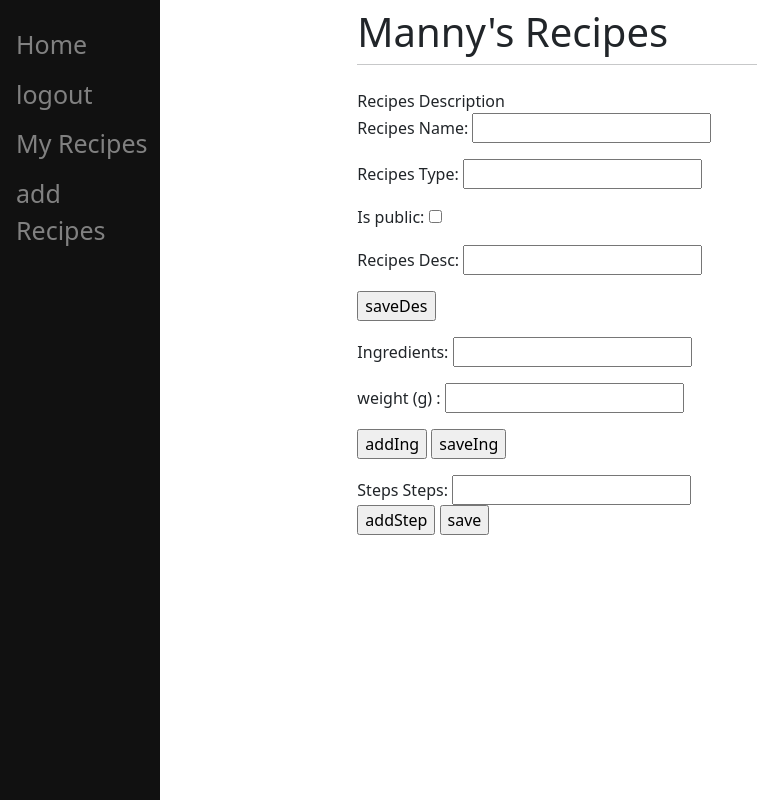
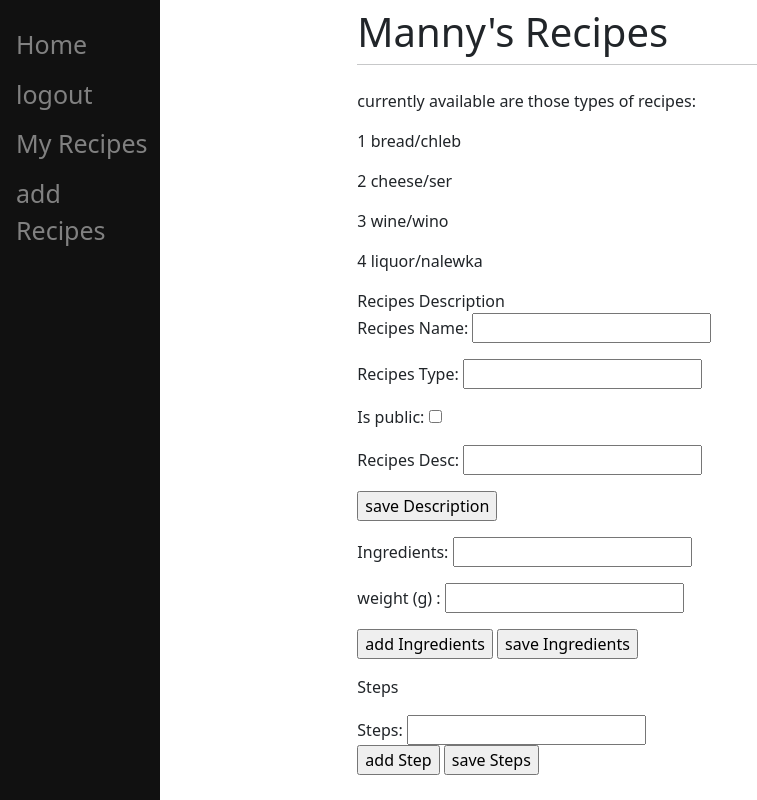
Before and after one commit to lispio/mrClient, a Django app: page /addRecipes in a window 1280 px wide. Shown: the whole page, without its empty margins (0-757 px from the left). Run offline with Django 4.2, Linux system fonts and the light colour scheme.

Commit message:
[WiP] added required jsons for added recipes, added description to welcome page

```diff
--- a/mrSite/mrSite/settings.py
+++ b/mrSite/mrSite/settings.py
@@ -25,7 +25,7 @@ SECRET_KEY = 'django-insecure-2=x#bfik=(5#yomd2psg9ov+l149+&qlnqhz#r-nn*gyd282ts
 # SECURITY WARNING: don't run with debug turned on in production!
 DEBUG = True
 
-ALLOWED_HOSTS = ['127.0.0.1', 'localhost']
+ALLOWED_HOSTS = ['127.0.0.1', 'localhost', '192.168.0.17']
 
 
 # Application definition
--- a/mrSite/mrapp/templates/addRecipes.html
+++ b/mrSite/mrapp/templates/addRecipes.html
@@ -2,11 +2,19 @@
 {% block content%}
 
     <form method="post" action="#">
+        currently available are those types of recipes:
+        <p>
+        <p>1 bread/chleb</p>
+        <p>2 cheese/ser</p>
+        <p>3 wine/wino</p>
+        <p>4 liquor/nalewka</p>
+        </p>
         {% csrf_token %}
         Recipes Description
+
         {{recipesDesc.as_p}}
 
-        <p><input type="Submit" name="saveDes" value="saveDes"/></p>
+        <p><input type="Submit" name="saveDes" value="save Description"/></p>
 
     </form>
 
@@ -22,24 +30,24 @@
 
         {{mingForm.as_p}}
 
-        <p><input type="Submit" name="addIng" value="addIng"/>
-            <input type="Submit" name="saveIng" value="saveIng"/></p>
+        <p><input type="Submit" name="addIng" value="add Ingredients"/>
+            <input type="Submit" name="saveIng" value="save Ingredients"/></p>
 
     </form>
 
     <form method="post" action="#">
             {% csrf_token %}
-            Steps
+            <p>Steps</p>
             {% for step in stepsList %}
                 <li>
-               Step: {{step}}
+                    {{step}}
                 </li>
             {% endfor %}
 
             {{form}}
 
-        <p><input type="Submit" name="addStep" value="addStep"/>
-            <input type="Submit" name="save" value="save"/></p>
+        <p><input type="Submit" name="addStep" value="add Step"/>
+            <input type="Submit" name="save" value="save Steps"/></p>
 
     </form>
 
--- a/mrSite/mrapp/templates/mrQueryTemplate/getTemplate.py
+++ b/mrSite/mrapp/templates/mrQueryTemplate/getTemplate.py
@@ -10,3 +10,4 @@ class mrGetQuery(Enum):
 
 class mrPostQuery(Enum):
     addUser = "http://127.0.0.1:7979/add_user/"
+    addRecipes = "http://127.0.0.1:7979/add_recipes"
--- a/mrSite/mrapp/templates/welcome.html
+++ b/mrSite/mrapp/templates/welcome.html
@@ -4,7 +4,7 @@
     <h1> Welcome to Manny's recipes </h1>
 
     <p>
-        This is a simple demo client for Manny's recipes
+        This is a very simple 'demo/test' client for Manny's recipes, active work on new features will require a "new" front-end
     </p>
     <h2> Recipes </h2>
     <ol>
--- a/mrSite/mrapp/views.py
+++ b/mrSite/mrapp/views.py
@@ -1,3 +1,5 @@
+import json
+
 from django.shortcuts import render, redirect
 
 # Create your views here.
@@ -59,61 +61,125 @@ def signup(request):
 
 
 stepsList = []
-MingList = []
+mingList = []
+desc = []
+recipesInfo = []
+tmpMing = []
 
 
 def newMing(MList):
-    tmpMing = []
     for mgs in MList:
         tmpMing.append({"ming_id": mgs[0], "weight": mgs[1]})
 
-    MingList.clear()
     return tmpMing
+
+
+def getRecipesType(rtype):
+    rt = None
+    if rtype in ['1', 'bread', 'chleb']:
+        rt = 1
+    elif rtype in ['2', 'cheese', 'ser']:
+        rt = 2
+    elif rtype in ['3', 'wine', 'wino']:
+        rt = 3
+    elif rtype in ['4', 'liquor', 'nalewka']:
+        rt = 4
+
+    return rt
+
+
+def recipesIsPublic(info):
+    if info is None:
+        IsPublic = False
+    else:
+        IsPublic = True
+    return IsPublic
+
+
+def addDesc(Info, userid):
+    recInfo = {"name": Info[0][0],
+               "user_id": userid,
+               "recipes_type": getRecipesType(Info[0][1]),
+               "is_public": recipesIsPublic(Info[0][3]),
+               "des": Info[0][2], }
+    return recInfo
 
 
 def prepareStepsJson(stepList):
     tmpSteps = []
-    tmpSn = [sn for sn in range(1, len(stepList)+1)]
+    tmpSn = [sn for sn in range(1, len(stepList) + 1)]
     for s, n in zip(stepList, tmpSn):
         tmp = {"s_num": n, "s_desc": s}
         tmpSteps.append(tmp)
     stepList.clear()
-
     return tmpSteps
 
 
+geI = None
+geM = None
+geS = None
+
+
+def prepareAddRecipesJson(jI, jM, jS):
+    if jI:
+        global geI
+        geI = jI
+    if jM:
+        global geM
+        geM = jM
+    if jS:
+        global geS
+        geS = jS
+
+    if geI and geM and geS:
+        recpiesJson = geI
+        recpiesJson["steps"] = geS
+        recpiesJson["ming"] = geM
+        return recpiesJson
+
+
 def addRecipes(request):
+    jsonInfo = None
+    jsonSteps = None
+    jsonMing = None
+
     if request.method == "POST":
         form = addRecipesForm(request.POST)
         mingForm = addRecipesMing(request.POST)
         recipesDesc = RecipesDesc()
-        print(request.POST)
 
-        if recipesDesc.is_valid():
-            pass
+        if request.POST.get('saveDes'):
+            recipesInfo.append([request.POST.get('recipesName'),
+                                request.POST.get('recipesType'),
+                                request.POST.get('recipesDesc'),
+                                request.POST.get('is_public')])
+
+            jsonInfo = addDesc(recipesInfo, request.user.id)
 
         if form.is_valid():
             if request.POST.get("addStep"):
                 stepsList.append(form.cleaned_data["steps"])
             if request.POST.get("save"):
-                prepareStepsJson(stepsList)
+                jsonSteps = prepareStepsJson(stepsList)
 
         if mingForm.is_valid():
             if request.POST.get("addIng"):
-                MingList.append([mingForm.cleaned_data["ingredients"], mingForm.cleaned_data["weight"]])
-                #newStep(form.cleaned_data["steps"])
+                if mingForm.cleaned_data['ingredients'] == 'woda':
+                    mingList.append([2, mingForm.cleaned_data["weight"]])
+                if mingForm.cleaned_data['ingredients'] == 'maka':
+                    mingList.append([1, mingForm.cleaned_data["weight"]])
             if request.POST.get("saveIng"):
-                newMing(MingList)
-                #prepareStepsJson(stepsList)
-        #if form.is_valid():
-            #if request.POST.get("save"):
-                #print(request.POST.get())
-        #newStesps(form.cleaned_data["steps"])
-        #print(form.cleaned_data["steps"])
+                jsonMing = newMing(mingList)
 
     else:
         form = addRecipesForm()
         mingForm = addRecipesMing()
         recipesDesc = RecipesDesc()
 
-    return render(request, 'addRecipes.html', {"form": form, "stepsList": stepsList, "mingForm": mingForm, "MingList": MingList, "recipesDesc": recipesDesc })
+    rec = prepareAddRecipesJson(jsonInfo, jsonMing, jsonSteps)
+    if rec:
+        response = requests.post(mrPostQuery.addRecipes.value, data=json.dumps(rec))
+
+    return render(request, 'addRecipes.html',
+                  {"form": form, "stepsList": stepsList, "mingForm": mingForm, "MingList": mingList,
+                   "recipesDesc": recipesDesc})
```
